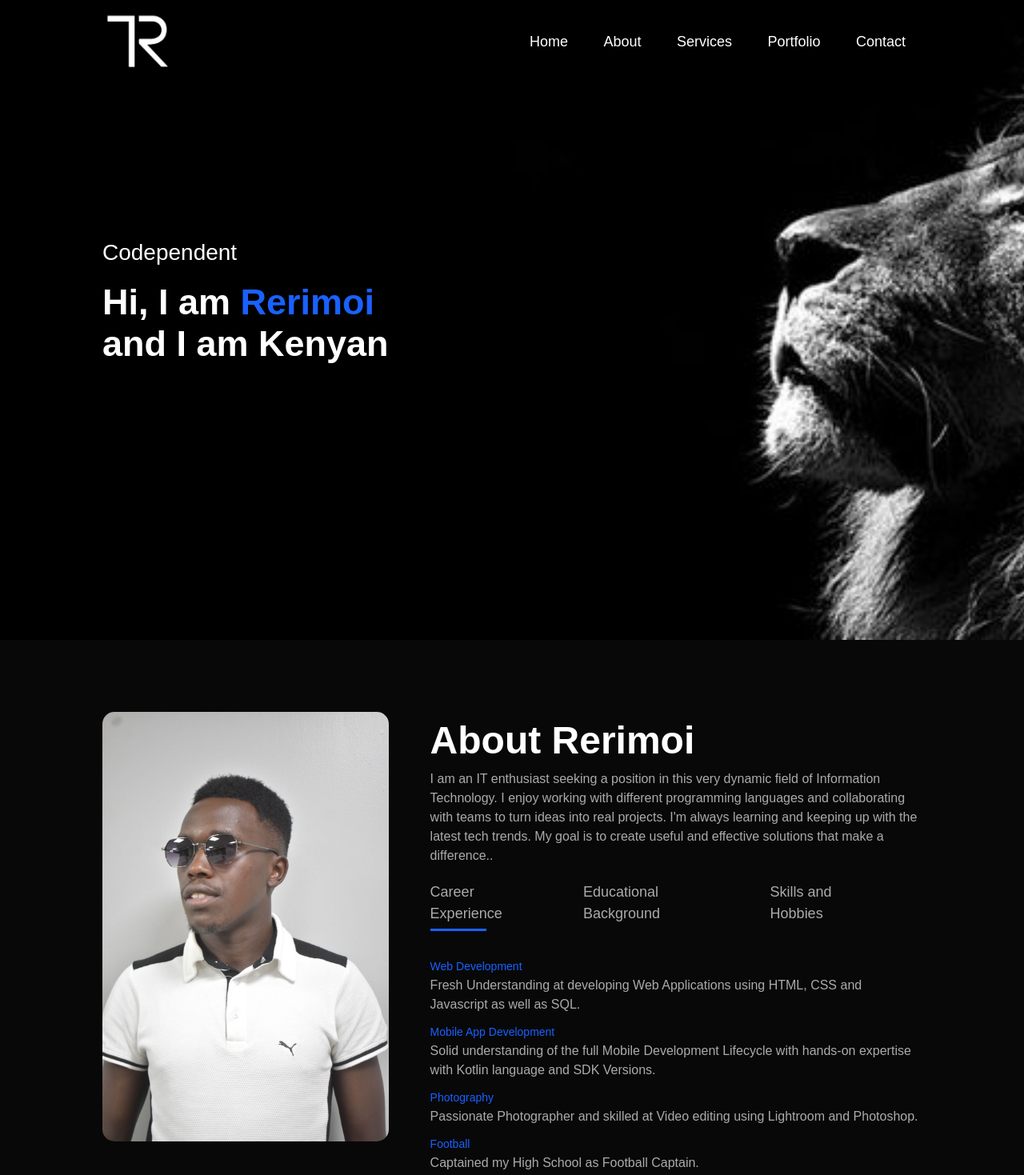
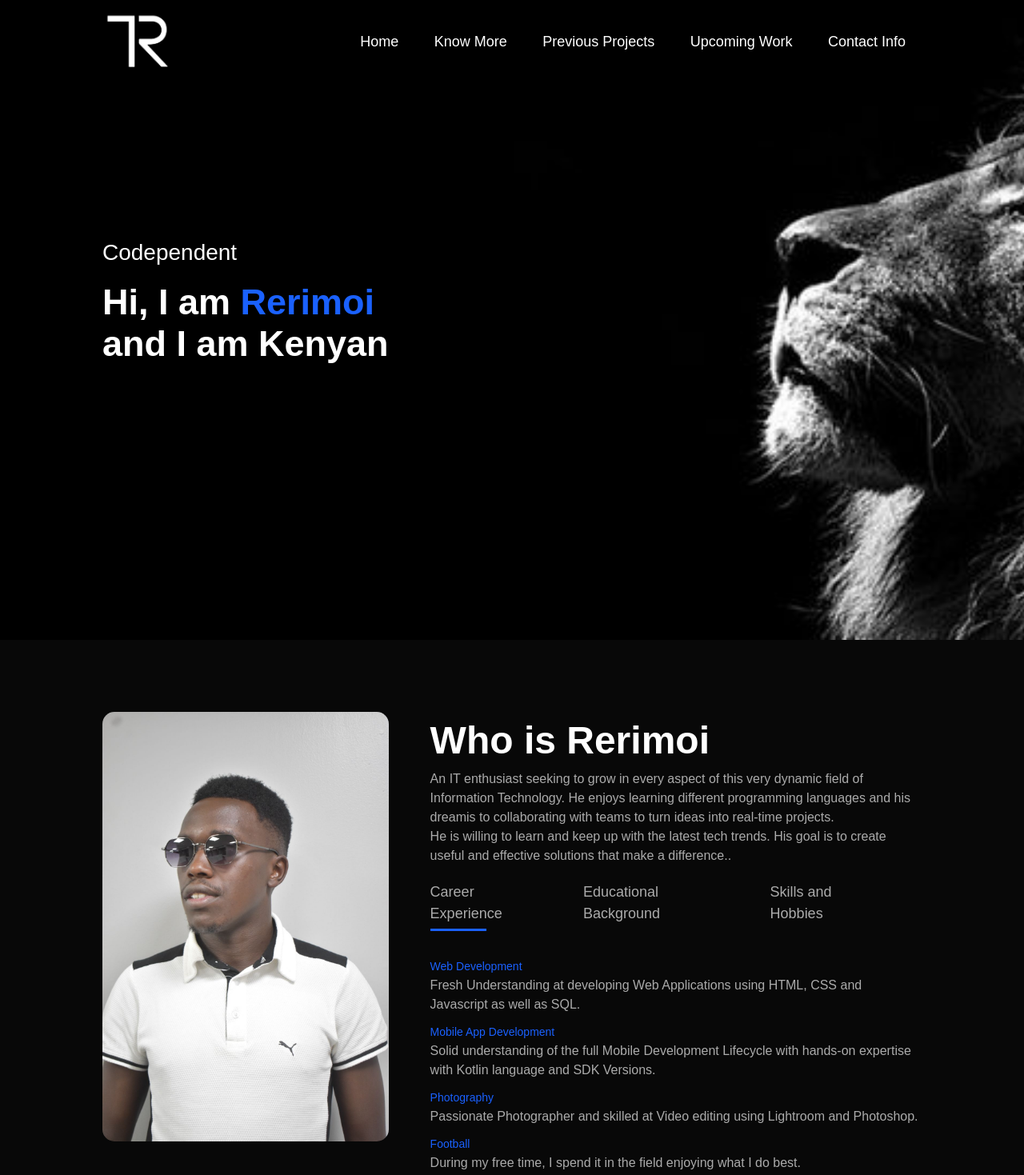
Before and after one commit to TitoRerimoi/TitotaPortfolio, a plain HTML site: page index.html in a window 1280 px wide. Shown: the top 1469 px of the page at 80% size. Drawn offline with Linux system fonts and the light colour scheme.

Commit message:
2705changes

```diff
--- a/index.html
+++ b/index.html
@@ -15,10 +15,10 @@
 
             <ul id="sidemenu">
             <li><a href="#header">Home</a></li>
-            <li><a href="#about">About</a></li>
-            <li><a href="#services">Services</a></li>
-            <li><a href="#portfolio">Portfolio</a></li>
-            <li><a href="#contact">Contact</a></li>
+            <li><a href="#about">Know More</a></li>
+            <li><a href="#services">Previous Projects</a></li>
+            <li><a href="#portfolio">Upcoming Work</a></li>
+            <li><a href="#contact">Contact Info</a></li>
             <i class="fa-solid fa-xmark" onclick="closemenu()"></i>
         </ul>
         <i class="fa-solid fa-bars" onclick="openmenu()"></i>
@@ -40,10 +40,10 @@
                 <img src = "images/user.png">
                 </div>
             <div class="about-col-2">
-                <h1> <div class="sub-title">About Rerimoi</h1>
-                    <p>I am an IT enthusiast seeking a position in this very dynamic field of Information Technology.
-                        I enjoy working with different programming languages and collaborating with teams to turn ideas into real projects.
-                        I'm always learning and keeping up with the latest tech trends. My goal is to create useful and effective solutions that make a difference..</p>
+                <h1> <div class="sub-title">Who is Rerimoi</h1>
+                    <p>An IT enthusiast seeking to grow in every aspect of this very dynamic field of Information Technology.
+                        He enjoys learning different programming languages and his <span>dream</span>is to collaborating with teams to turn ideas into real-time projects.
+                        <br>He is willing to learn and keep up with the latest tech trends. His goal is to create useful and effective solutions that make a difference..</p>
 
                         <div class="tab-titles">
                             <p class="tab-links active-link"onclick="opentab('Career Experience')">Career Experience</p>
@@ -57,7 +57,7 @@
                         <li><span>Web Development</span><br>Fresh Understanding at developing Web Applications using HTML, CSS and Javascript as well as SQL.</li>
                         <li><span>Mobile App Development</span><br>Solid understanding of the full Mobile Development Lifecycle with hands-on expertise with Kotlin language and SDK Versions.</li>
                         <li><span>Photography</span><br> Passionate Photographer and skilled at Video editing using Lightroom and Photoshop.</li>
-                        <li><span>Football</span><br>Captained my High School as Football Captain.</li>
+                        <li><span>Football</span><br>During my free time, I spend it in the field enjoying what I do best.</li>
                     </ul>
                 </div>
                 <div class="tab-contents" id="Educational Background">
```
Also changed, not shown: 1 other file.
